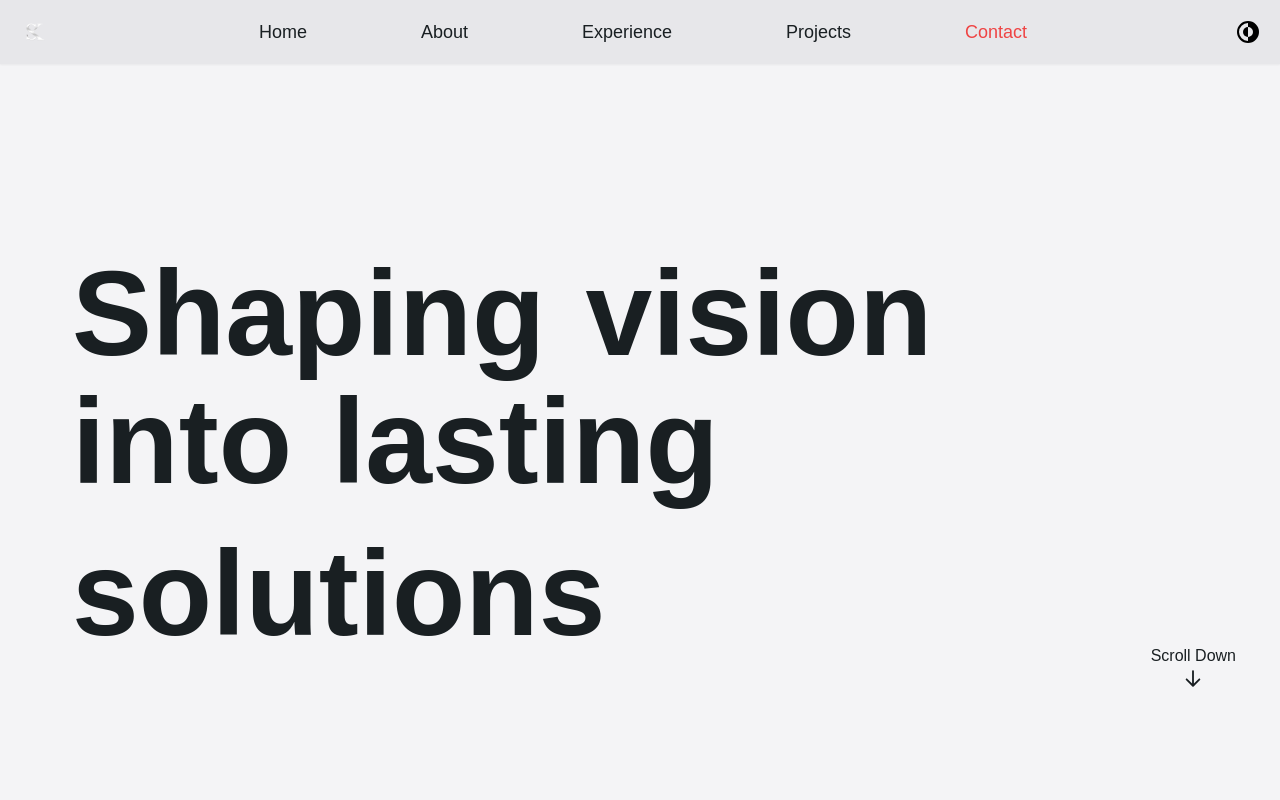
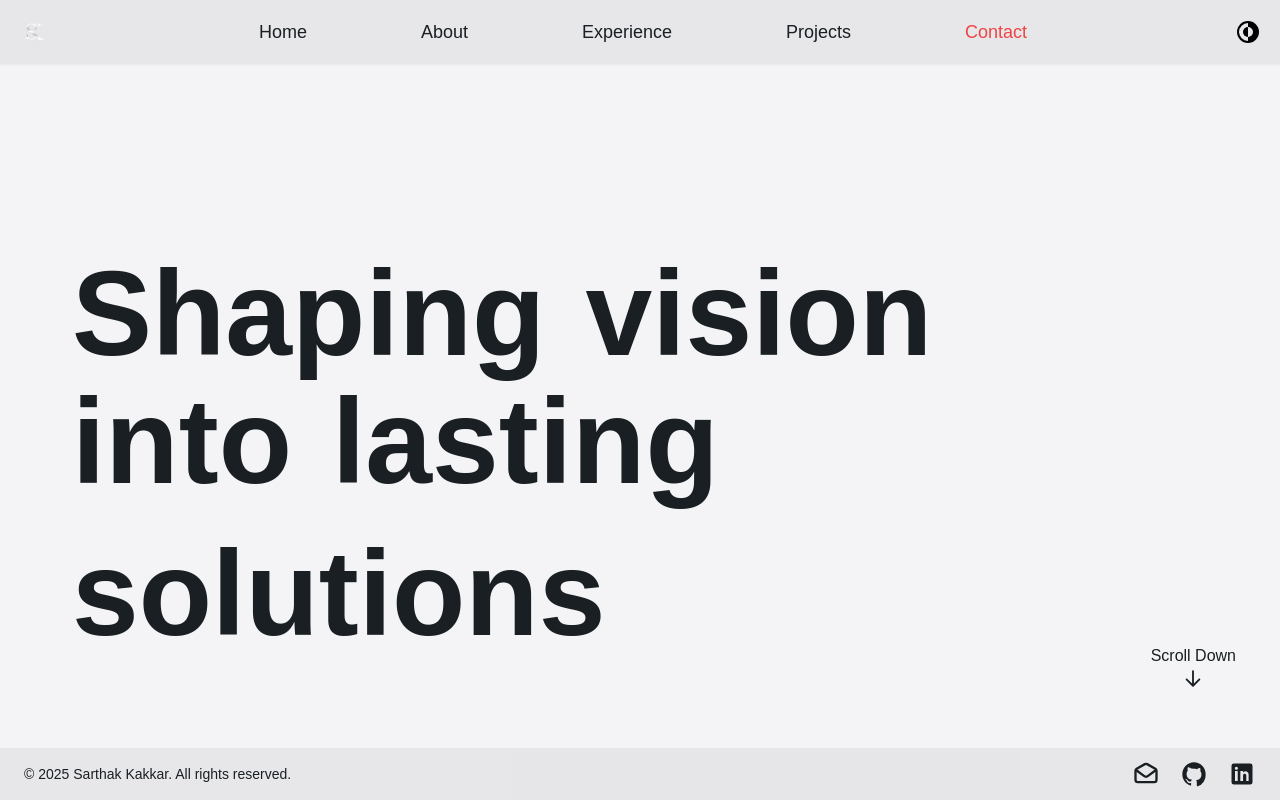
Before and after one commit to Sarthak-Kakkar-03/portfolio-website-v2, a React (Vite) app: page / in a window 1280 px wide. Shown: the top 800 px of the page. Built offline with nearby package versions, Linux system fonts and the light colour scheme.

Commit message:
footer uploaded

```diff
--- a/src/App.jsx
+++ b/src/App.jsx
@@ -13,6 +13,7 @@ import Experience from "./components/Experience/Experience";
 import ExperiencePage from "./components/Experience/ExperiencePage";
 import Projects from "./components/Projects/Projects";
 import Contact from "./components/Contact/Contact";
+import Footer from "./components/Footer/Footer";
 
 function ScrollToHash() {
   const { hash } = useLocation();
@@ -44,6 +45,7 @@ function HomePage() {
       <Section id="contact">
         <Contact/>
       </Section>
+      <Footer/>
     </>
   );
 }
--- /dev/null
+++ b/src/components/Footer/Footer.jsx
@@ -0,0 +1,57 @@
+import React from 'react'
+
+const Footer = () => {
+  return (
+    <div className="bg-card z-50 fixed bottom-0 left-0 right-0 flex justify-between items-center px-4 md:px-6 py-2 md:py-3 text-sm text-matte">
+      <div className="truncate">
+        © {new Date().getFullYear()} Sarthak Kakkar. All rights reserved.
+      </div>
+
+      <div className="flex gap-5 items-center">
+        <a
+          href="mailto:kakkar.sar@gmail.com"
+          target="_blank"
+          rel="noreferrer"
+          aria-label="Email"
+          className="leading-none flex items-center justify-center transition-transform hover:scale-[1.15] hover:text-highlight"
+        >
+          <svg
+            className="block h-7 w-7 shrink-0"
+            viewBox="0 0 24 24"
+            fill="none"
+          >
+            <path d="M4 9.00005L10.2 13.65C11.2667 14.45 12.7333 14.45 13.8 13.65L20 9" stroke="currentColor" strokeWidth="2" strokeLinecap="round" strokeLinejoin="round"/>
+            <path d="M3 9.17681C3 8.45047 3.39378 7.78123 4.02871 7.42849L11.0287 3.5396C11.6328 3.20402 12.3672 3.20402 12.9713 3.5396L19.9713 7.42849C20.6062 7.78123 21 8.45047 21 9.17681V17C21 18.1046 20.1046 19 19 19H5C3.89543 19 3 18.1046 3 17V9.17681Z" stroke="currentColor" strokeWidth="2" strokeLinecap="round"/>
+          </svg>
+        </a>
+
+        <a
+          href="https://github.com/Sarthak-Kakkar-03"
+          target="_blank"
+          rel="noreferrer"
+          aria-label="GitHub"
+          className="leading-none flex items-center justify-center transition-transform hover:scale-[1.15] hover:text-highlight"
+        >
+          <svg className="block h-7 w-7 shrink-0" viewBox="0 0 24 24" fill="currentColor">
+            {/* You can replace with a simpler 24x24 GitHub mark if you want crisp parity */}
+            <path d="M12 2C6.48 2 2 6.58 2 12.26c0 4.51 2.87 8.33 6.84 9.68.5.09.68-.22.68-.49 0-.24-.01-.87-.01-1.71-2.78.62-3.37-1.37-3.37-1.37-.45-1.17-1.11-1.48-1.11-1.48-.91-.64.07-.63.07-.63 1 .07 1.53 1.05 1.53 1.05 .9 1.57 2.36 1.12 2.94.86.09-.67.35-1.12.63-1.38-2.22-.26-4.56-1.15-4.56-5.1 0-1.12.39-2.03 1.03-2.75-.1-.26-.45-1.3.1-2.71 0 0 .84-.27 2.75 1.05A9.27 9.27 0 0 1 12 7.5c.85 0 1.7.12 2.5.35 1.9-1.32 2.74-1.05 2.74-1.05 .55 1.41.2 2.45.1 2.71.64.72 1.03 1.63 1.03 2.75 0 3.96-2.35 4.84-4.59 5.1.36.32.68.94.68 1.9 0 1.37-.01 2.47-.01 2.81 0 .27.18.59.69.49A10.05 10.05 0 0 0 22 12.26C22 6.58 17.52 2 12 2Z"/>
+          </svg>
+        </a>
+
+        <a
+          href="https://www.linkedin.com/in/sarthakkakkar03"
+          target="_blank"
+          rel="noreferrer"
+          aria-label="LinkedIn"
+          className="leading-none flex items-center justify-center transition-transform hover:scale-[1.15] hover:text-highlight"
+        >
+          <svg className="block h-7 w-7 shrink-0" viewBox="0 0 24 24" fill="currentColor">
+            <path d="M19 3H5a2 2 0 0 0-2 2v14a2 2 0 0 0 2 2h14a2 2 0 0 0 2-2V5a2 2 0 0 0-2-2ZM8.34 18H6V9.5h2.34V18ZM7.17 8.42a1.36 1.36 0 1 1 0-2.72 1.36 1.36 0 0 1 0 2.72ZM18 18h-2.33v-4.38c0-1.04-.38-1.75-1.32-1.75-.72 0-1.15.49-1.34.96-.07.17-.09.41-.09.66V18H10.6s.03-7.43 0-8.5H12.9v1.2c.31-.48.86-1.16 2.1-1.16 1.53 0 2.68 1 2.68 3.17V18Z"/>
+          </svg>
+        </a>
+      </div>
+    </div>
+  )
+}
+
+export default Footer
--- a/src/components/header/header.jsx
+++ b/src/components/header/header.jsx
@@ -45,7 +45,7 @@ const Header = () => {
 
   const mainMenu = (
     <nav
-      className="relative z-40 bg-card sticky top-0 w-full flex justify-between md:p-5 p-2 text-sm shadow-sm box-border"
+      className="z-40 bg-card sticky top-0 w-full flex justify-between md:p-5 p-2 text-sm shadow-sm box-border"
       style={{ height: "4rem" }}
     >
       <Link to={"/"} className="h-max-full flex justify-center">
```
